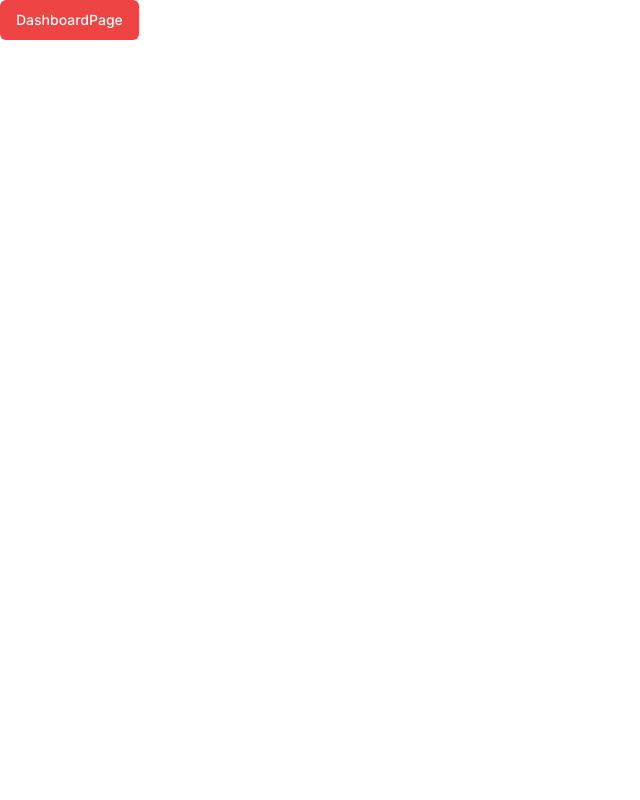
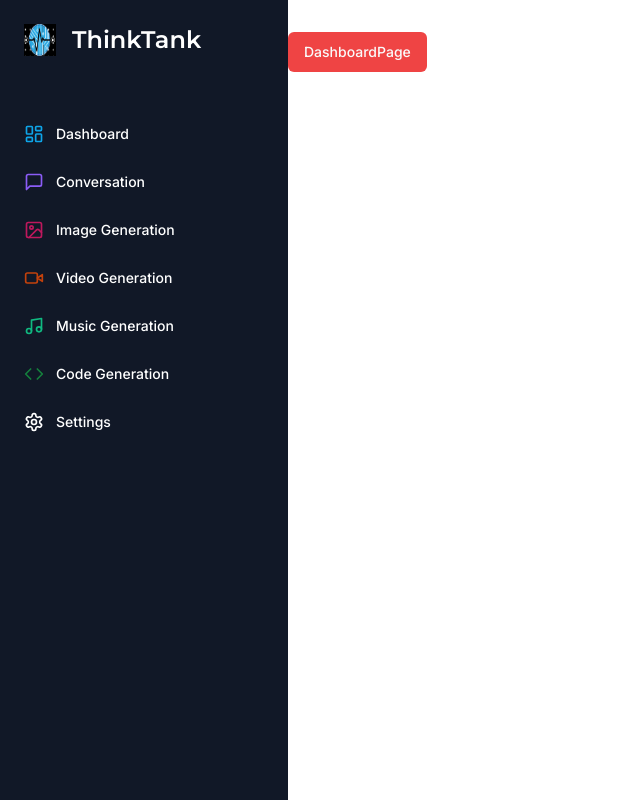
Before and after one commit to anuragabcr/thinktank, a Next.js app: page /dashboard in a window 1280 px wide. Shown: the whole page, without its empty margins (0-640 px from the left). Built offline with nearby package versions, Linux system fonts and the light colour scheme.

Commit message:
sidebar added

```diff
--- a/app/(dashboard)/(routes)/dashboard/page.tsx
+++ b/app/(dashboard)/(routes)/dashboard/page.tsx
@@ -5,7 +5,6 @@ const DashboardPage = () => {
   return (
     <div>
       <Button variant="destructive">DashboardPage</Button>
-      <UserButton afterSignOutUrl="/" />
     </div>
   );
 };
--- /dev/null
+++ b/app/(dashboard)/layout.tsx
@@ -0,0 +1,18 @@
+import Navbar from "@/components/Navbar";
+import Sidebar from "@/components/Sidebar";
+
+const DashboardLayout = ({ children }: { children: React.ReactNode }) => {
+  return (
+    <div className="h-full relative">
+      <div className="hidden h-full md:flex md:w-72 md:flex-col md:fixed md:inset-y-0 z-[80] bg-gray-900">
+        <Sidebar />
+      </div>
+      <main className="md:pl-72">
+        <Navbar />
+        {children}
+      </main>
+    </div>
+  );
+};
+
+export default DashboardLayout;
--- /dev/null
+++ b/components/MobileSidebar.tsx
@@ -0,0 +1,23 @@
+"use client";
+import { Menu } from "lucide-react";
+
+import { Button } from "./ui/button";
+import { Sheet, SheetTrigger, SheetContent } from "./ui/sheet";
+import Sidebar from "./Sidebar";
+
+const MobileSidebar = () => {
+  return (
+    <Sheet>
+      <SheetTrigger>
+        <Button variant="ghost" size="icon" className="md:hidden">
+          <Menu />
+        </Button>
+      </SheetTrigger>
+      <SheetContent side="left" className="p-0">
+        <Sidebar />
+      </SheetContent>
+    </Sheet>
+  );
+};
+
+export default MobileSidebar;
--- /dev/null
+++ b/components/Navbar.tsx
@@ -0,0 +1,16 @@
+import { UserButton } from "@clerk/nextjs";
+
+import MobileSidebar from "./MobileSidebar";
+
+const Navbar = () => {
+  return (
+    <div className="flex items-center p-4">
+      <MobileSidebar />
+      <div className="flex w-full justify-end">
+        <UserButton afterSignOutUrl="/" />
+      </div>
+    </div>
+  );
+};
+
+export default Navbar;
--- /dev/null
+++ b/components/Sidebar.tsx
@@ -0,0 +1,94 @@
+"use client";
+import { Montserrat } from "next/font/google";
+import Image from "next/image";
+import Link from "next/link";
+
+import { cn } from "@/lib/utils";
+import {
+  LayoutDashboard,
+  MessageSquare,
+  ImageIcon,
+  VideoIcon,
+  Music,
+  Code,
+  Settings,
+} from "lucide-react";
+
+const routes = [
+  {
+    label: "Dashboard",
+    icon: LayoutDashboard,
+    href: "/dashboard",
+    color: "text-sky-500",
+  },
+  {
+    label: "Conversation",
+    icon: MessageSquare,
+    href: "/conversation",
+    color: "text-violet-500",
+  },
+  {
+    label: "Image Generation",
+    icon: ImageIcon,
+    href: "/image",
+    color: "text-pink-700",
+  },
+  {
+    label: "Video Generation",
+    icon: VideoIcon,
+    href: "/video",
+    color: "text-orange-700",
+  },
+  {
+    label: "Music Generation",
+    icon: Music,
+    href: "/music",
+    color: "text-emerald-500",
+  },
+  {
+    label: "Code Generation",
+    icon: Code,
+    href: "/code",
+    color: "text-green-700",
+  },
+  {
+    label: "Settings",
+    icon: Settings,
+    href: "/settings",
+  },
+];
+
+const monstserrat = Montserrat({ weight: "600", subsets: ["latin"] });
+
+const Sidebar = () => {
+  return (
+    <div className="space-y-4 py-4 flex flex-col h-full bg-[#111827] text-white">
+      <div className="px-3 py-2 flex-1">
+        <Link href="/dashboard" className="flex items-center pl-3 mb-14">
+          <div className="relative w-8 h-8 mr-4">
+            <Image alt="Logo" src="/logo.png" fill />
+          </div>
+          <h1 className={cn("text-2xl font-bold", monstserrat.className)}>
+            ThinkTank
+          </h1>
+        </Link>
+        <div className="space-y-1">
+          {routes.map((route) => (
+            <Link
+              href={route.href}
+              key={route.href}
+              className="text-sm group flex p-3 w-full justify-start font-medium cursor-pointer hover:text-white hover:bg-white/10 rounded-lg transition"
+            >
+              <div className="flex items-center flex-1">
+                <route.icon className={cn("h-5 w-5 mr-3", route.color)} />
+                {route.label}
+              </div>
+            </Link>
+          ))}
+        </div>
+      </div>
+    </div>
+  );
+};
+
+export default Sidebar;
--- /dev/null
+++ b/components/ui/sheet.tsx
@@ -0,0 +1,144 @@
+"use client"
+
+import * as React from "react"
+import * as SheetPrimitive from "@radix-ui/react-dialog"
+import { cva, type VariantProps } from "class-variance-authority"
+import { X } from "lucide-react"
+
+import { cn } from "@/lib/utils"
+
+const Sheet = SheetPrimitive.Root
+
+const SheetTrigger = SheetPrimitive.Trigger
+
+const SheetClose = SheetPrimitive.Close
+
+const SheetPortal = ({
+  className,
+  ...props
+}: SheetPrimitive.DialogPortalProps) => (
+  <SheetPrimitive.Portal className={cn(className)} {...props} />
+)
+SheetPortal.displayName = SheetPrimitive.Portal.displayName
+
+const SheetOverlay = React.forwardRef<
+  React.ElementRef<typeof SheetPrimitive.Overlay>,
+  React.ComponentPropsWithoutRef<typeof SheetPrimitive.Overlay>
+>(({ className, ...props }, ref) => (
+  <SheetPrimitive.Overlay
+    className={cn(
+      "fixed inset-0 z-50 bg-background/80 backdrop-blur-sm data-[state=open]:animate-in data-[state=closed]:animate-out data-[state=closed]:fade-out-0 data-[state=open]:fade-in-0",
+      className
+    )}
+    {...props}
+    ref={ref}
+  />
+))
+SheetOverlay.displayName = SheetPrimitive.Overlay.displayName
+
+const sheetVariants = cva(
+  "fixed z-50 gap-4 bg-background p-6 shadow-lg transition ease-in-out data-[state=open]:animate-in data-[state=closed]:animate-out data-[state=closed]:duration-300 data-[state=open]:duration-500",
+  {
+    variants: {
+      side: {
+        top: "inset-x-0 top-0 border-b data-[state=closed]:slide-out-to-top data-[state=open]:slide-in-from-top",
+        bottom:
+          "inset-x-0 bottom-0 border-t data-[state=closed]:slide-out-to-bottom data-[state=open]:slide-in-from-bottom",
+        left: "inset-y-0 left-0 h-full w-3/4 border-r data-[state=closed]:slide-out-to-left data-[state=open]:slide-in-from-left sm:max-w-sm",
+        right:
+          "inset-y-0 right-0 h-full w-3/4  border-l data-[state=closed]:slide-out-to-right data-[state=open]:slide-in-from-right sm:max-w-sm",
+      },
+    },
+    defaultVariants: {
+      side: "right",
+    },
+  }
+)
+
+interface SheetContentProps
+  extends React.ComponentPropsWithoutRef<typeof SheetPrimitive.Content>,
+    VariantProps<typeof sheetVariants> {}
+
+const SheetContent = React.forwardRef<
+  React.ElementRef<typeof SheetPrimitive.Content>,
+  SheetContentProps
+>(({ side = "right", className, children, ...props }, ref) => (
+  <SheetPortal>
+    <SheetOverlay />
+    <SheetPrimitive.Content
+      ref={ref}
+      className={cn(sheetVariants({ side }), className)}
+      {...props}
+    >
+      {children}
+      <SheetPrimitive.Close className="absolute right-4 top-4 rounded-sm opacity-70 ring-offset-background transition-opacity hover:opacity-100 focus:outline-none focus:ring-2 focus:ring-ring focus:ring-offset-2 disabled:pointer-events-none data-[state=open]:bg-secondary">
+        <X className="h-4 w-4" />
+        <span className="sr-only">Close</span>
+      </SheetPrimitive.Close>
+    </SheetPrimitive.Content>
+  </SheetPortal>
+))
+SheetContent.displayName = SheetPrimitive.Content.displayName
+
+const SheetHeader = ({
+  className,
+  ...props
+}: React.HTMLAttributes<HTMLDivElement>) => (
+  <div
+    className={cn(
+      "flex flex-col space-y-2 text-center sm:text-left",
+      className
+    )}
+    {...props}
+  />
+)
+SheetHeader.displayName = "SheetHeader"
+
+const SheetFooter = ({
+  className,
+  ...props
+}: React.HTMLAttributes<HTMLDivElement>) => (
+  <div
+    className={cn(
+      "flex flex-col-reverse sm:flex-row sm:justify-end sm:space-x-2",
+      className
+    )}
+    {...props}
+  />
+)
+SheetFooter.displayName = "SheetFooter"
+
+const SheetTitle = React.forwardRef<
+  React.ElementRef<typeof SheetPrimitive.Title>,
+  React.ComponentPropsWithoutRef<typeof SheetPrimitive.Title>
+>(({ className, ...props }, ref) => (
+  <SheetPrimitive.Title
+    ref={ref}
+    className={cn("text-lg font-semibold text-foreground", className)}
+    {...props}
+  />
+))
+SheetTitle.displayName = SheetPrimitive.Title.displayName
+
+const SheetDescription = React.forwardRef<
+  React.ElementRef<typeof SheetPrimitive.Description>,
+  React.ComponentPropsWithoutRef<typeof SheetPrimitive.Description>
+>(({ className, ...props }, ref) => (
+  <SheetPrimitive.Description
+    ref={ref}
+    className={cn("text-sm text-muted-foreground", className)}
+    {...props}
+  />
+))
+SheetDescription.displayName = SheetPrimitive.Description.displayName
+
+export {
+  Sheet,
+  SheetTrigger,
+  SheetClose,
+  SheetContent,
+  SheetHeader,
+  SheetFooter,
+  SheetTitle,
+  SheetDescription,
+}
--- a/package.json
+++ b/package.json
@@ -10,6 +10,7 @@
   },
   "dependencies": {
     "@clerk/nextjs": "^4.23.1",
+    "@radix-ui/react-dialog": "^1.0.4",
     "@radix-ui/react-slot": "^1.0.2",
     "@types/node": "20.4.5",
     "@types/react": "18.2.17",
```
Also changed, not shown: public/logo.png (added), 1 other file (tests, documents, lock files or other folders).
